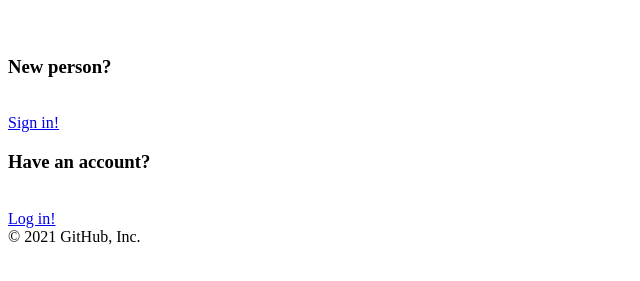
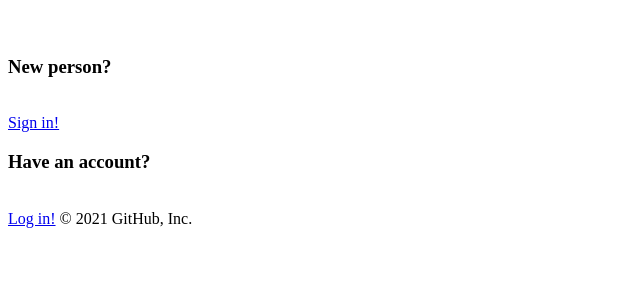
Before and after one commit to Reyfitzson/reyfitzson.github.io, a plain HTML site: page index.html in a window 1280 px wide. Shown: the part 61-342 px from the top of the page, without its empty margins (0-640 px from the left). Drawn offline with Linux system fonts and the light colour scheme.

Commit message:
Update index.html

```diff
--- a/index.html
+++ b/index.html
@@ -8,7 +8,7 @@
     <h3>New person?</h3><br>
     <a href="https://reyfitzson.github.io/Sign in">Sign in!</a><br>
     <h3>Have an account?</h3><br>
-    <a href="https://reyfitzson.github.io/Log in">Log in!</a><br>
+    <a href="https://reyfitzson.github.io/Log in">Log in!</a>
 </body>
 </html>
 © 2021 GitHub, Inc.
```
